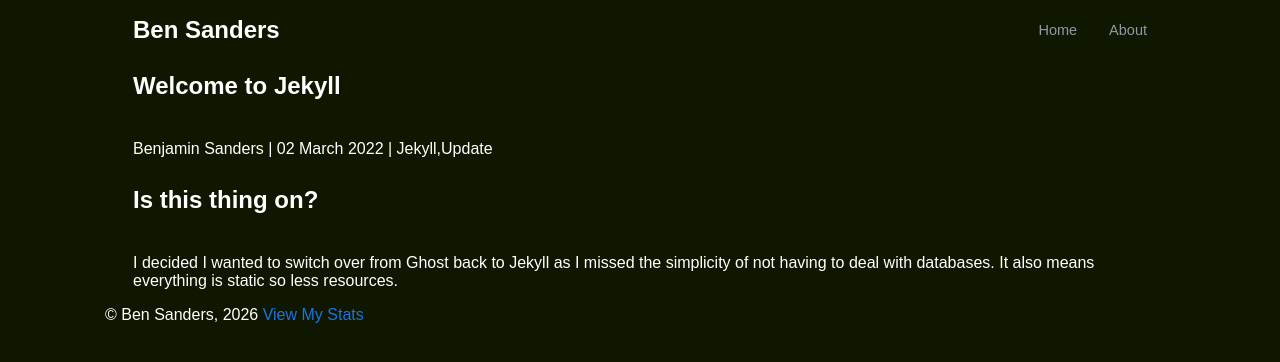
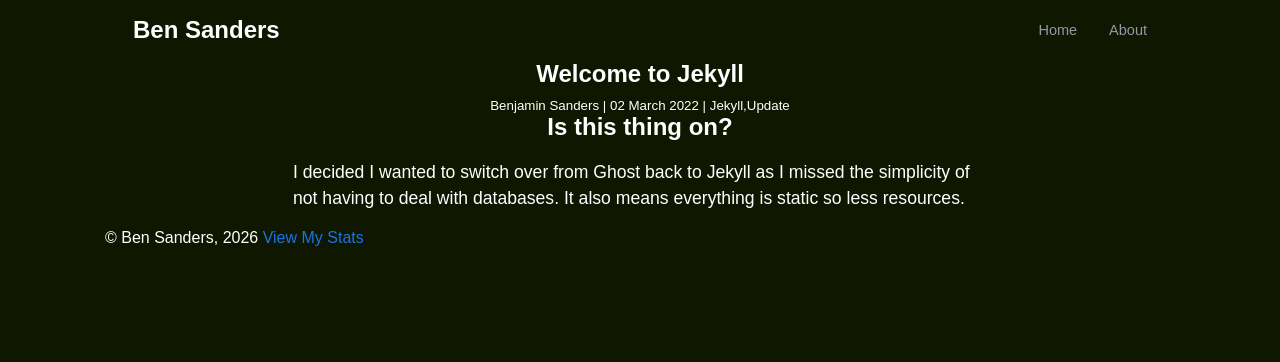
Before and after one commit to BenSanders/bensanders.net, a Jekyll site: the page built from _posts/2022-03-02-welcome-to-jekyll.md, in a window 1280 px wide. Shown: the top 362 px of the page. Built offline with Jekyll 4.4.1, drawn with Linux system fonts in a browser that asks for light colours; comment, search, counter and statistics services are not loaded.

Commit message:
changed styles for post to make it more readable

```diff
--- a/_layouts/post.html
+++ b/_layouts/post.html
@@ -3,7 +3,7 @@
 <section id="post">
     <div class="wrap article-grid">
         <h2>{{ page.title }}</h2>
-        <p class="meta">{{ page.author }} | {{ page.date | date_to_long_string }} | {{ page.catagories }}</p>
+        <small class="meta">{{ page.author }} | {{ page.date | date_to_long_string }} | {{ page.catagories }}</small>
         {{ content }}
     </div>
 </section>
--- a/assets/css/main.css
+++ b/assets/css/main.css
@@ -126,9 +126,9 @@ nav {
     list-style-type: none;
 }
 
-.about-grid {
-    /* display: grid;
-    grid-template-columns: 1.05fr 0.95fr; */
+.article-grid {
+  width: 100%;
+  max-width: 750px;
 }
 
 .gear-grid {
@@ -136,8 +136,27 @@ nav {
     grid-template-columns: 1fr 1fr 1fr;
 }
 
-.wrap.article-grid p {
+.article-grid p {
   padding: 1em 0 1em 0;
+  line-height: 1.5;
+  font-size: 1.1rem;
+}
+
+#post {
+  width: 100%;
+  max-width: 1080px;
+  margin: auto;
+}
+
+#post h2 {
+  text-align: center;
+  padding: 0;
+}
+
+#post .meta {
+  text-align: center;
+  padding: 10px 0 0 0;
+  display: block;
 }
 
 footer {
```
